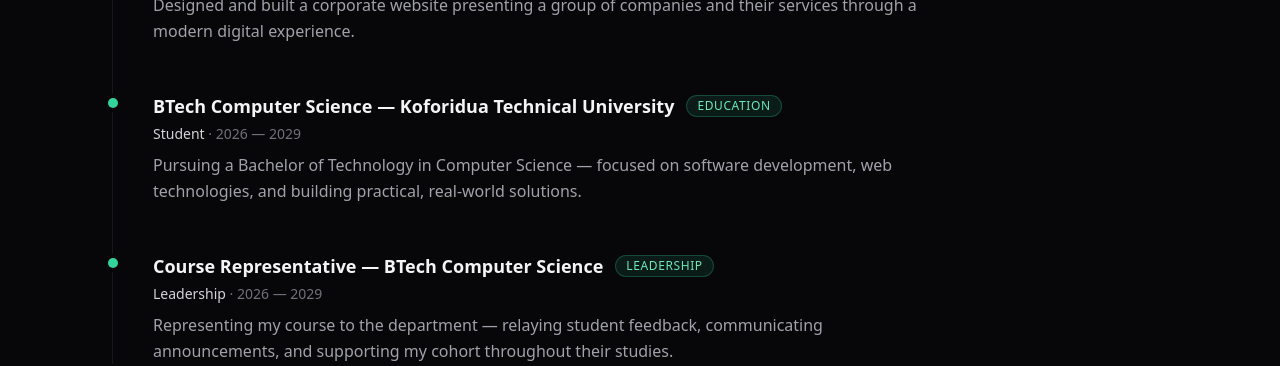
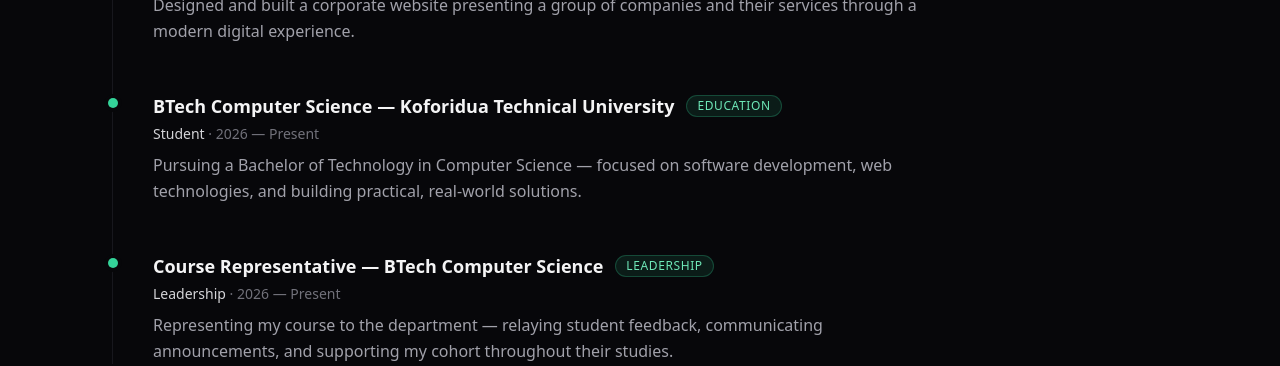
Before and after one commit to geduful/godfred-eduful-portfolio, a React (Vite) app: page / in a window 1280 px wide. Shown: the part 5100-5466 px from the top of the page. Built offline with nearby package versions, Linux system fonts and the light colour scheme.

Commit message:
Experience

```diff
--- a/src/components/sections/Experience.tsx
+++ b/src/components/sections/Experience.tsx
@@ -33,7 +33,7 @@
   {
     title: "BTech Computer Science — Koforidua Technical University",
     role: "Student",
-    period: "2026 — 2029",
+    period: "2026 — Present",
     badge: "Education",
     description:
       "Pursuing a Bachelor of Technology in Computer Science — focused on software development, web technologies, and building practical, real-world solutions.",
@@ -41,7 +41,7 @@
   {
     title: "Course Representative — BTech Computer Science",
     role: "Leadership",
-    period: "2026 — 2029",
+    period: "2026 — Present",
     badge: "Leadership",
     description:
       "Representing my course to the department — relaying student feedback, communicating announcements, and supporting my cohort throughout their studies.",
```
